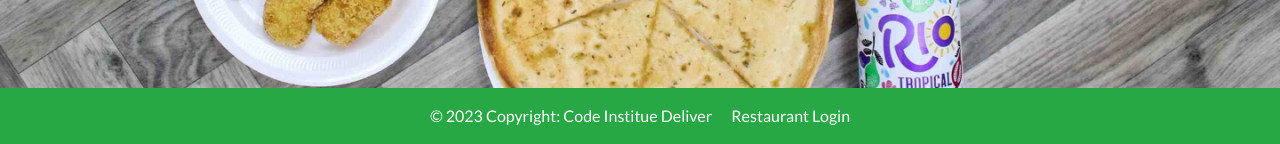
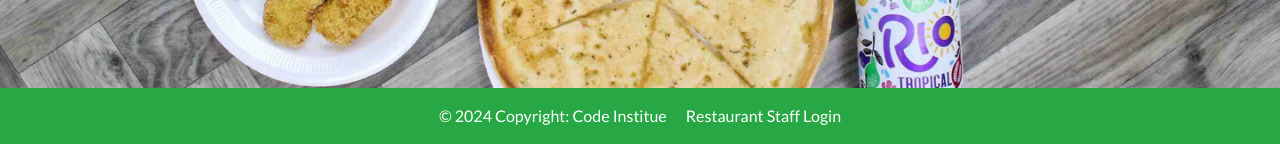
Before and after one commit to KDugg84/CI-eGrub-MS4-GP, a Django app: page /about/ in a window 1280 px wide. Shown: the part 656-800 px from the top of the page. Run offline with Django 3.2, Linux system fonts and the light colour scheme; some libraries are stand-ins or nearby versions.

Commit message:
Remove anchor element for Deliver

```diff
--- a/eGrub/egrub/customers/templates/customers/footer.html
+++ b/eGrub/egrub/customers/templates/customers/footer.html
@@ -1,6 +1,5 @@
 <footer class="page-footer font-small bg-success fixed-bottom">
-    <div class="py-3 text-center footer-copyright text-white">&copy; 2023 Copyright: Code Institue
-        <a class="text-white" href="#">Deliver</a>
-        <a class="ml-3 text-white " href="{% url 'dashboard' %}">Restaurant Login</a>
+    <div class="py-3 text-center footer-copyright text-white">&copy; 2024 Copyright: Code Institue
+        <a class="ml-3 text-white " href="{% url 'dashboard' %}">Restaurant Staff Login</a>
     </div>
 </footer>
```
